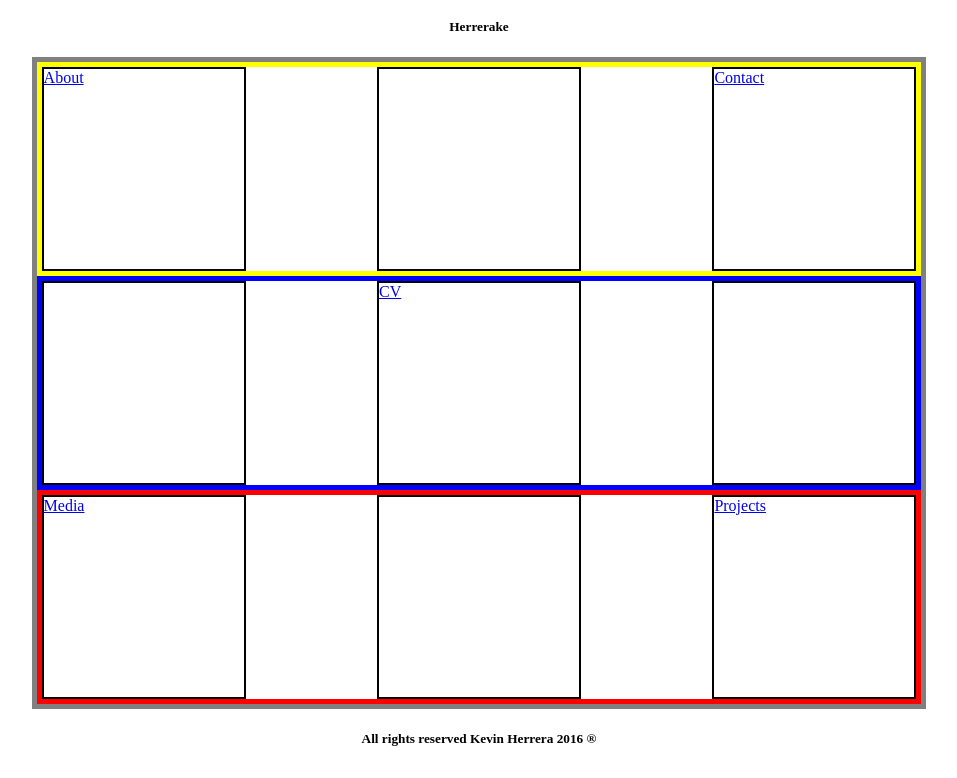
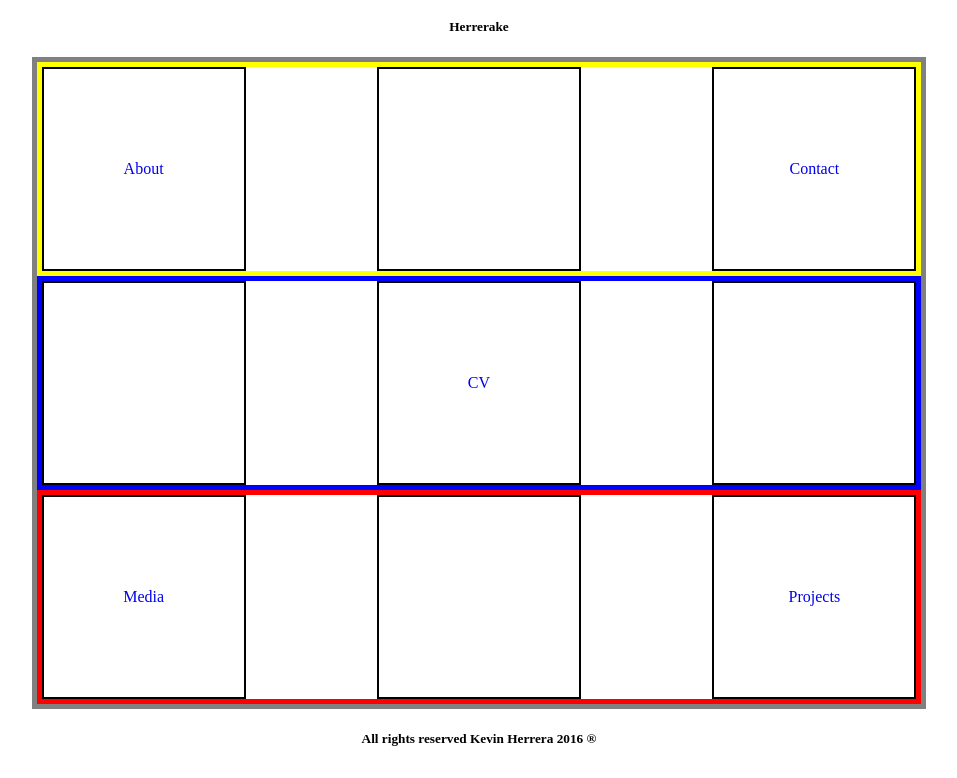
Before and after one commit to herrerake/herrerake.github.io, a plain HTML site: page index.html in a window 1280 px wide. Shown: the part 58-836 px from the top of the page, without its empty margins (161-1118 px from the left). Drawn offline with Linux system fonts and the light colour scheme.

Commit message:
successfully centered the links within the divs

```diff
--- a/style.css
+++ b/style.css
@@ -14,7 +14,7 @@ main{
 
 .firstrow{
   display: flex;
-  flex-direction: row;
+  /*flex-direction: row;*/
   border: 5px solid yellow;
   justify-content: space-between;
 
@@ -22,7 +22,7 @@ main{
 
 .secondrow{
   display: flex;
-  flex-direction: row;
+  /*flex-direction: row;*/
   border: 5px solid blue;
   justify-content: space-between;
 
@@ -30,17 +30,25 @@ main{
 
 .thirdrow{
   display: flex;
-  flex-direction: row;
+  /*flex-direction: row;*/
   border: 5px solid red;
   justify-content: space-between;
 
 }
 
 div div {
+  display: flex;
+  justify-content: center;
+  align-items: center;
   width: 200px;
   height: 200px;
   border: 2px solid black;
-  justify-content: center;
+
+}
+
+div div a{
+  flex-direction: row;
+  text-decoration: none;
 
 }
 
```
